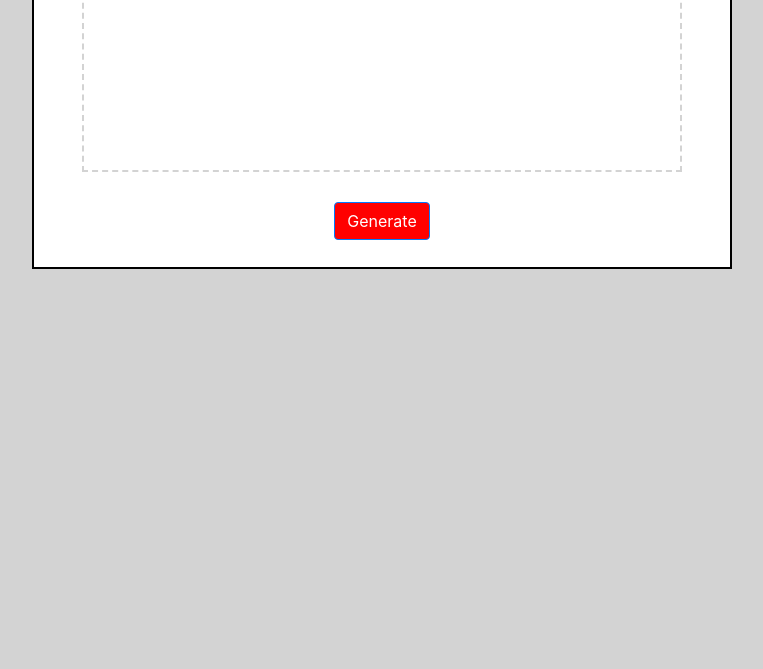
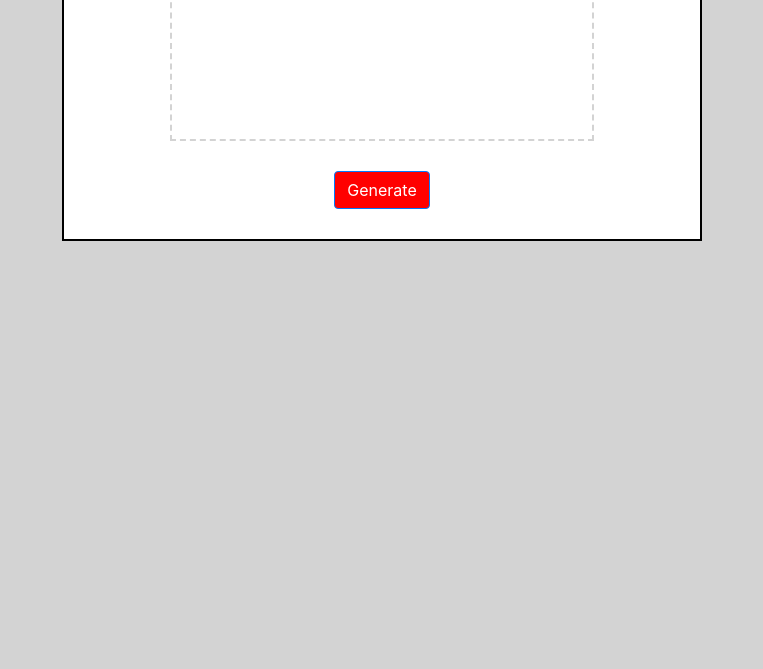
Before and after one commit to joneskm72/password-generator-hw3, a plain HTML site: page index.html in a window 1280 px wide. Shown: the part 131-800 px from the top of the page, without its empty margins (258-1021 px from the left). Drawn offline with nearby package versions, Linux system fonts and the light colour scheme.

Commit message:
Updated width, height, and padding for container

```diff
--- a/index.html
+++ b/index.html
@@ -14,7 +14,7 @@ integrity="sha384-9aIt2nRpC12Uk9gS9baDl411NQApFmC26EwAOH8WgZl5MYYxFfc+NcPb1dKGj7
 </head>
 
 <body>
-    <div class="container">
+    <div class="container-lg">
         <div class="row">
             <div class="col-sm-12">
                 <h2>Generate Password</h2>
--- a/style.css
+++ b/style.css
@@ -1,9 +1,11 @@
-.container {
-   width: 700px;
-   height: 350px;
+.container-lg {
+   width: 50%;
+   height: 100%;
    border: 2px solid black;
    background-color: white;
    margin-top: 50px;
+   padding-bottom: 150px;
+   padding-top: 20px;
 }
 
 h2 {
@@ -16,11 +18,12 @@ body {
 }
 
 .password-box {
-  width: 600px;
-  height: 200px;
+  width: 70%;
+  height: 100%;
   border: 2px dashed lightgray;
   margin-left: auto;
   margin-right: auto;
+  padding-top: 25px;
 }
 
 .btn-primary {
@@ -35,3 +38,7 @@ body {
     background-color: rgb(241, 126, 126) !important;
     color: white;
 }
+
+@media only screen
+and (min-device-width : 320px)
+and (max-device-width : 480px)
```
